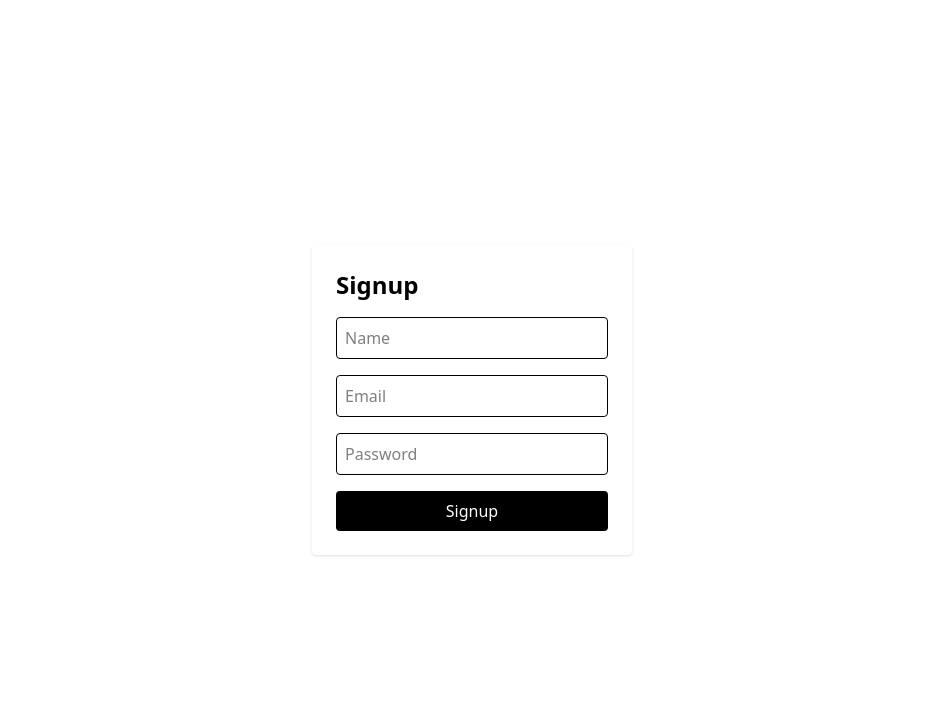
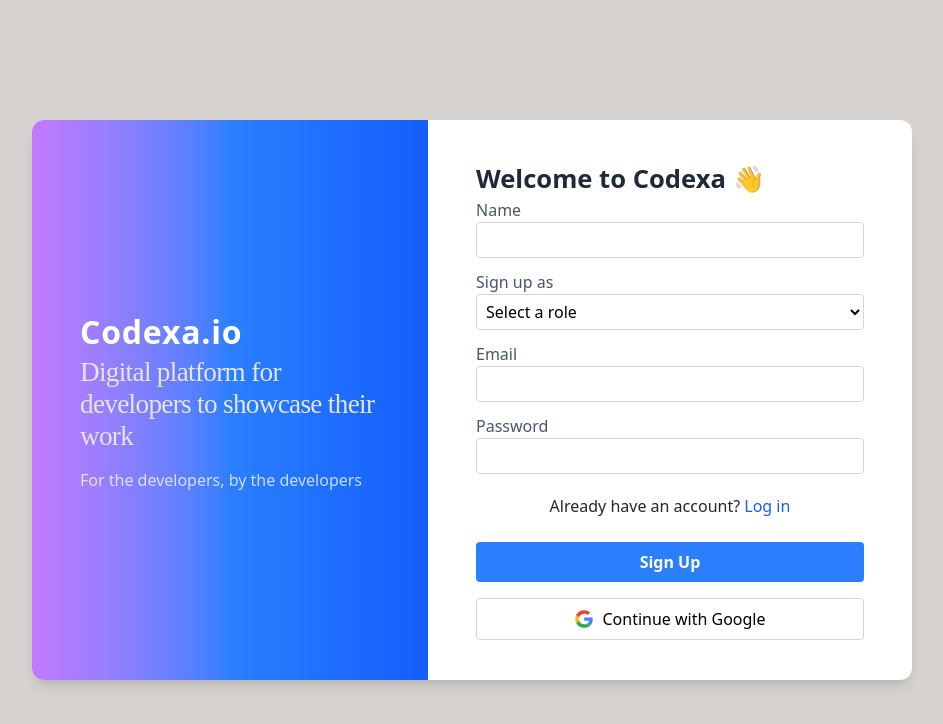
Before and after one commit to abhimanyu119/Cognizance-2025, a React (Vite) app in the folder client/: page /signup in a window 1280 px wide. Shown: the top 724 px of the page, without its empty margins (168-1111 px from the left). Built offline with nearby package versions, Linux system fonts and the light colour scheme.

Commit message:
added logics to client

```diff
--- a/client/src/components/Ghost.jsx
+++ /dev/null
@@ -1,9 +0,0 @@
-import React from 'react'
-
-const Ghost = () => {
-  return (
-    <div className='mt-[10rem]'>Ghost</div>
-  )
-}
-
-export default Ghost
--- a/client/src/components/Navbar.jsx
+++ b/client/src/components/Navbar.jsx
@@ -8,7 +8,7 @@
   const [isMenuOpen, setIsMenuOpen] = useState(false);
   const [isProfileMenuOpen, setIsProfileMenuOpen] = useState(false);
   const location = useLocation();
-  const { setToken,isLoggedIn, setIsLoggedIn } = useAuth();
+  const { isLoggedIn } = useAuth();
 
 
   // Auth state would come from your AuthContext in a real app
--- a/client/src/pages/Login.jsx
+++ b/client/src/pages/Login.jsx
@@ -51,7 +51,7 @@
       setIsSubmitting(false);
 
 
-      navigate('/');
+      navigate('/home');
     }
     catch (error) {
       setIsSubmitting(false);
--- a/client/src/pages/Signup.jsx
+++ b/client/src/pages/Signup.jsx
@@ -1,13 +1,150 @@
-export default function Signup() {
-    return (
-      <div className="flex items-center justify-center h-screen">
-        <form className="w-80 p-6 bg-white shadow rounded space-y-4">
-          <h2 className="text-2xl font-semibold mb-4">Signup</h2>
-          <input type="text" placeholder="Name" className="w-full border p-2 rounded" />
-          <input type="email" placeholder="Email" className="w-full border p-2 rounded" />
-          <input type="password" placeholder="Password" className="w-full border p-2 rounded" />
-          <button className="w-full bg-black text-white py-2 rounded">Signup</button>
-        </form>
+import React, { useEffect } from 'react'
+import { useForm } from "react-hook-form"
+import googleIcon from '../assets/images/google_icon.svg'
+import loaderIcon from '../assets/images/loader_icon2.svg'
+import axios from 'axios'
+import { Link, useNavigate } from 'react-router-dom'
+import { ToastContainer, toast } from 'react-toastify';
+import 'react-toastify/dist/ReactToastify.css';
+import axiosInstance from '../utils/axiosInstance'
+
+const Signup = () => {
+
+  const {register, handleSubmit, watch, formState: { errors, isSubmitting }} = useForm({mode: "onChange"})
+
+  const navigate = useNavigate();
+
+  const onSubmit = async (data) => {
+    try {
+      console.log(data);
+        const response = await axiosInstance.post("/api/auth/register", data);
+        console.log(response.data);
+        navigate("/login");
+
+    } catch (error) {
+      console.log(error);
+    }
+  };
+
+
+  return (
+    <div className="bg-stone-300 w-full h-screen flex items-center">
+      <div className="bg-white mx-auto flex rounded-xl shadow-lg overflow-hidden md:w-[55rem]">
+        <div className="bg-gradient-to-r from-purple-400 via-blue-500 to-blue-600 w-[45%] p-12 hidden md:flex md:flex-col md:justify-center">
+          <h1 className="text-[2rem] font-rejouice font-semibold tracking-wide text-white">Codexa.io</h1>
+          <h2 className="text-[1.7rem] tracking-tight font-['sora'] text-stone-200 leading-[2rem] mb-4">Digital platform for developers to showcase their work</h2>
+          <p className="text-white opacity-75">For the developers, by the developers</p>
+        </div>
+
+        <div className="w-full md:w-[55%] relative flex items-center font-neue">
+
+          {isSubmitting && <div className='absolute w-full h-full flex justify-center items-center'>
+            <img className="w-[4rem] h-[4rem] animate-spin" src={loaderIcon}/>
+            <div className='absolute w-full h-full bg-black opacity-5'/>
+          </div>}
+
+          <div className="px-12 py-10 flex flex-col justify-center space-y-4 w-full">
+            {/* header */}
+            <div className="mb-0">
+              <h2 className="text-[1.6rem] font-semibold font-neue text-gray-800">Welcome to Codexa 👋</h2>
+            </div>
+
+            <form action="" className='space-y-3' onSubmit={handleSubmit(onSubmit)} noValidate>
+
+              {/* Name */}
+              <div className="w-full">
+                <label className="block text-gray-600" htmlFor="name">Name</label>
+                <input
+                  className="w-full p-[5px] border border-gray-300 rounded"
+                  type="text"
+                  id="name"
+                  {...register("name", {
+                    required: {value: true, message: "Name is required"},
+                    maxLength: {value: 50, message: "Name is too long"}
+                  })}
+                />
+                {errors.name && <div className='text-[14px] text-red-600'>{errors.name.message}</div>}
+              </div>
+
+              {/* Role Selection */}
+              <div className="w-full">
+                <label className="block text-gray-600" htmlFor="role">Sign up as</label>
+                <select
+                  className="w-full p-[5px] border border-gray-300 rounded bg-white"
+                  id="role"
+                  {...register("role", {
+                    required: {value: true, message: "Please select a role"}
+                  })}
+                >
+                  <option value="">Select a role</option>
+                  <option value="freelancer">Freelancer</option>
+                  <option value="employer">Employer</option>
+                </select>
+                {errors.role && <div className='text-[14px] text-red-600'>{errors.role.message}</div>}
+              </div>
+
+              {/* Email */}
+              <div className="">
+                <label className="block text-gray-600" htmlFor="email">Email</label>
+                <input
+                  className="w-full p-[5px] border border-gray-300 rounded"
+                  type="email"
+                  id="email"
+                  {...register("email", {
+                    required: { value: true, message: "Email is required" },
+                    maxLength: { value: 254, message: "Email is too long" },
+                    minLength: { value: 4, message: "Email is too short" },
+                    pattern: {
+                      value: /^[\w-]+(\.[\w-]+)*@([\w-]+\.)+[a-zA-Z]{2,7}$/,
+                      message: "Email is invalid"
+                    }
+                  })}
+                />
+                {errors.email && <div className='text-[14px] text-red-600'>{errors.email.message}</div>}
+              </div>
+
+              {/* Password */}
+              <div className="">
+                <label className="block text-gray-600" htmlFor="password">Password</label>
+                <input
+                  className="w-full p-[5px] border border-gray-300 rounded"
+                  type="password"
+                  id="password"
+                  {...register("password", {
+                    required: {value: true, message: "Password is required"},
+                    maxLength: {value: 64, message: "Max length is 64"},
+                    minLength: {value: 6, message: "Password must be at least 6 characters"}
+                  })}
+                />
+                {errors.password && <div className='text-red-600 text-[14px]'>{errors.password.message}</div>}
+              </div>
+
+              <p className="text-center mt-5 text-stone-800">
+                Already have an account?&nbsp;
+                <Link to="/login" className="text-blue-600">Log in</Link>
+              </p>
+
+              <button
+                disabled={isSubmitting}
+                className="w-full bg-blue-500 hover:bg-blue-600 text-white font-bold py-2 mt-3 px-4 rounded mb-4"
+                type="submit"
+              >
+                Sign Up
+              </button>
+
+              <button
+                disabled={isSubmitting}
+                className="w-full flex items-center hover:border-gray-400 justify-center border border-gray-300 py-2 px-4 rounded"
+              >
+                <img className='w-5 h-5 mr-2' src={googleIcon} alt="Google icon" />
+                Continue with Google
+              </button>
+            </form>
+          </div>
+        </div>
       </div>
-    );
-  }
+    </div>
+  )
+}
+
+export default Signup
```
Also changed, not shown: client/src/assets/images/google_icon.svg (added), client/src/assets/images/loader_icon2.svg (added).
